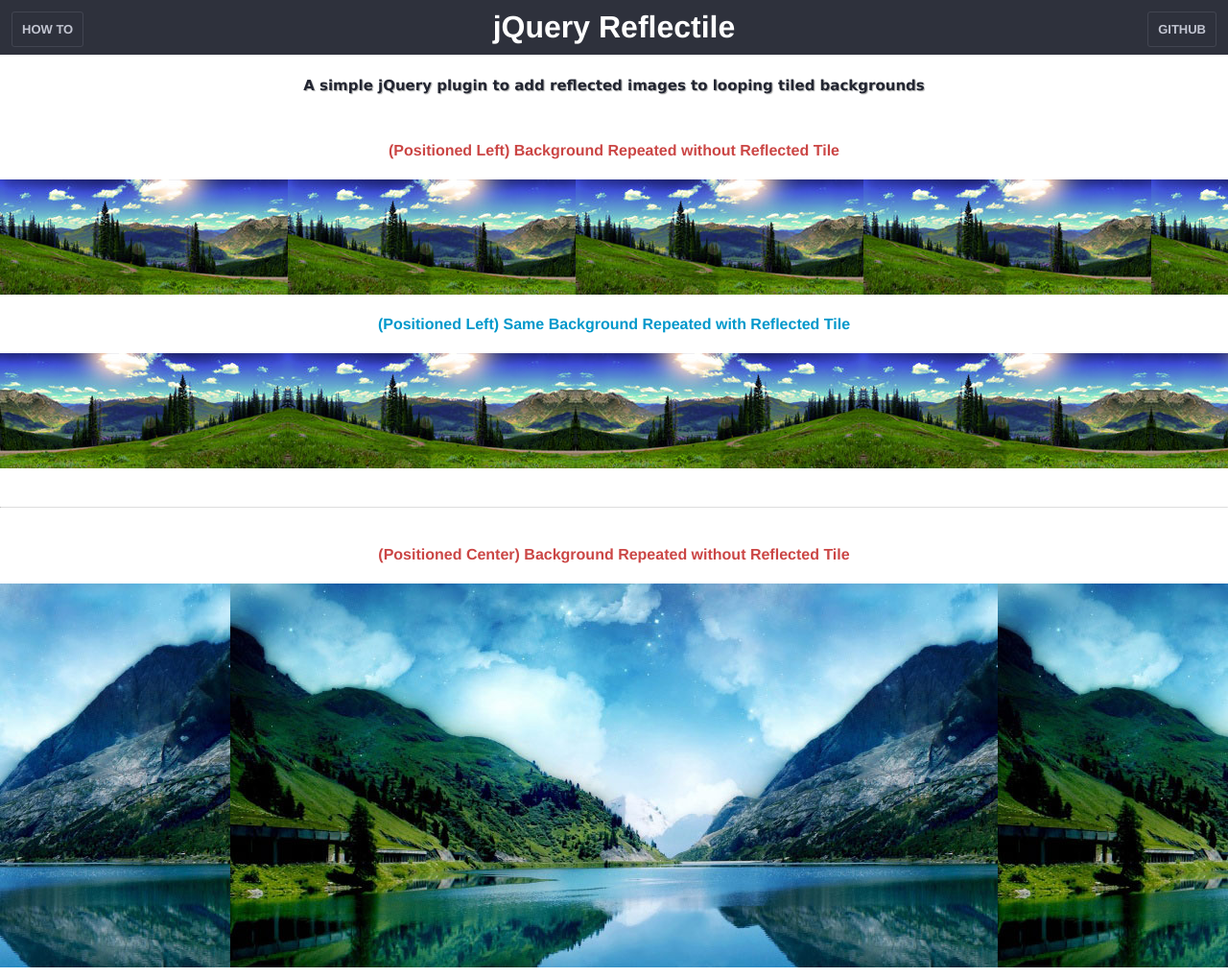
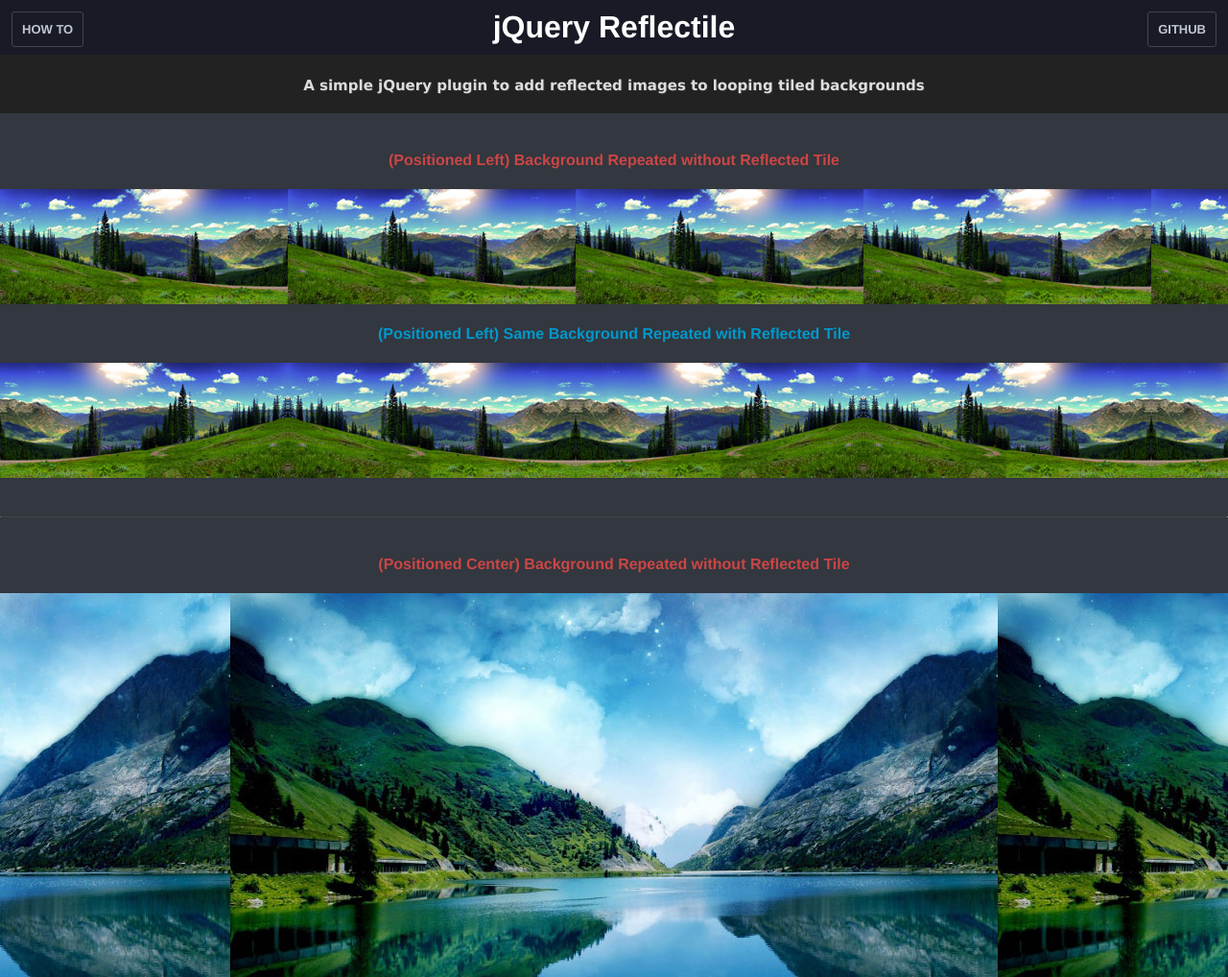
Before and after one commit to tnylea/jquery-reflectile, a plain HTML site: page index.html in a window 1280 px wide. Shown: the top 1018 px of the page at 96% size. Drawn offline with nearby package versions, Linux system fonts and the light colour scheme; a web font is replaced by a local one.

Commit message:
Updated a few styles in the home page

```diff
--- a/assets/css/style.css
+++ b/assets/css/style.css
@@ -2,6 +2,7 @@ html, body{
 	margin:0px;
 	padding:0px;
 	font-family:Helvetica, Arial, Courier;
+	background:#33373f;
 }
 
 div.header{
@@ -24,15 +25,18 @@ h1{
 }
 
 h2{
-	color:#222531;
-	text-shadow:1px 1px 1px #aaa;
+	color:#ddd;
+	text-shadow:1px 1px 1px #333;
 	text-align:center;
 	margin-top:0px;
 	padding:10px 0px;
 	padding-top:80px;
+	padding-bottom:20px;
 	font-family:verdana;
 	font-size:15px;
 	margin-bottom:40px;
+	width:100%;
+	background:#222;
 }
 
 h4{
@@ -51,7 +55,7 @@ h4.green{
 
 hr{
 	border-bottom:0px;
-	border-top:1px solid #ddd;
+	border-top:1px solid #444;
 	margin:40px auto;
 }
 
```
